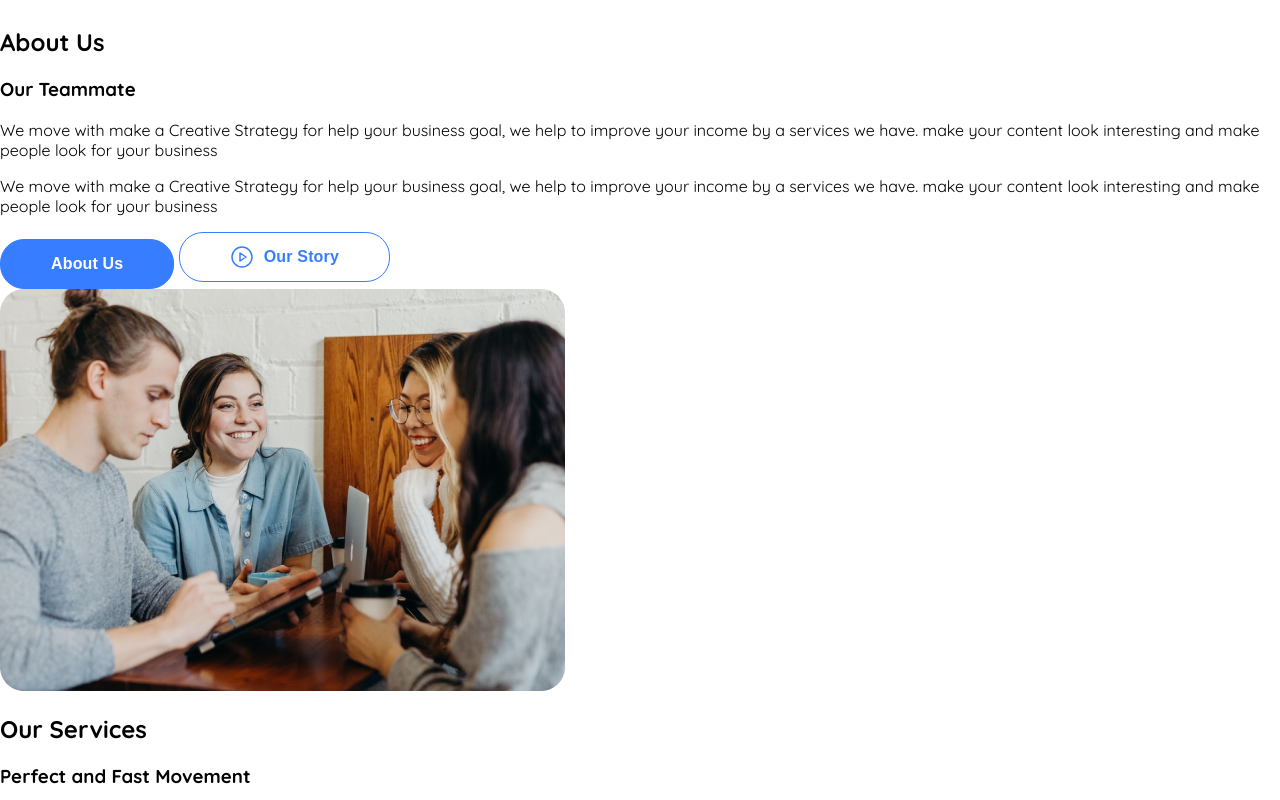
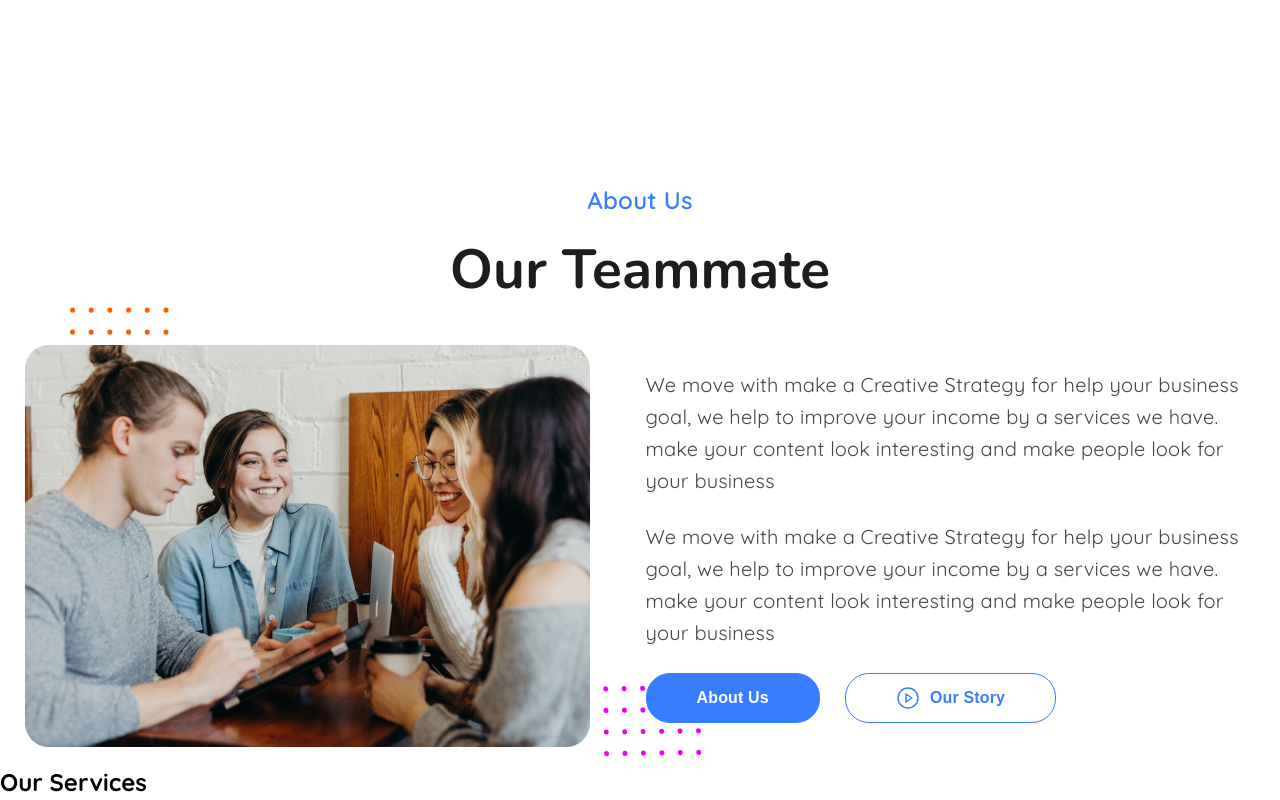
Before and after one commit to RubyVine01/creative_agency, a plain HTML site: page index.html in a window 1280 px wide. Shown: the part 1180-1980 px from the top of the page. Drawn offline with nearby package versions, Linux system fonts and the light colour scheme; files whose address does not match are found by name.

Commit message:
add style about us

```diff
--- /dev/null
+++ b/blocks/about-us/__button-plase/about-us__button-plase.css
@@ -0,0 +1,6 @@
+.about-us__button-plase {
+    display: flex;
+    column-gap: 25px;
+    justify-content: start;
+    margin: 0;
+}
--- /dev/null
+++ b/blocks/about-us/__content/about-us__content.css
@@ -0,0 +1,7 @@
+.about-us__content {
+  margin: 0;
+  display: flex;
+  flex-direction: row-reverse;
+  column-gap: 56px;
+  padding-top: 38px;
+}
--- /dev/null
+++ b/blocks/about-us/__decorate-item-points-orange/about-us__decorate-item-points-orange.css
@@ -0,0 +1,6 @@
+.about-us__decorate-item-points-orange {
+    width: 99px;
+    height: 72px;
+    left: 70px;
+    top: 300px;
+}
--- /dev/null
+++ b/blocks/about-us/__decorate-item-points-pink/about-us__decorate-item-points-pink.css
@@ -0,0 +1,6 @@
+.about-us__decorate-item-points-pink {
+    width: 99px;
+    height: 72px;
+    left: 603px;
+    bottom: -10px;
+}
--- /dev/null
+++ b/blocks/about-us/__photo/about-us__photo.css
@@ -0,0 +1,5 @@
+.about-us__photo {
+    margin: 0;
+    max-width: 565px;
+    max-height: 402px;
+}
--- /dev/null
+++ b/blocks/about-us/__subtitle/about-us__subtitle.css
@@ -0,0 +1,11 @@
+.about-us__subtitle {
+  margin: 0;
+  color: #1d1d1d;
+  font-family: "Nunito", Arial, sans-serif;
+  font-size: 55px;
+  font-style: normal;
+  font-weight: 700;
+  line-height: normal;
+  letter-spacing: 0.165px;
+  padding-top: 20px;
+}
--- /dev/null
+++ b/blocks/about-us/__text-part/about-us__text-part.css
@@ -0,0 +1,7 @@
+.about-us__text-part {
+   display: flex;
+   flex-direction: column;
+   row-gap: 24px;
+   justify-content: center;
+   max-width: 610px;
+}
--- /dev/null
+++ b/blocks/about-us/__text/about-us__text.css
@@ -0,0 +1,9 @@
+.about-us__text {
+  color: #464646;
+  font-size: 20px;
+  font-style: normal;
+  font-weight: 400;
+  line-height: 32px;
+  letter-spacing: 0.2px;
+  margin: 0;
+}
--- /dev/null
+++ b/blocks/about-us/__title/about-us__title.css
@@ -0,0 +1,9 @@
+.about-us__title {
+  color: #377dff;
+  font-size: 24px;
+  font-style: normal;
+  font-weight: 600;
+  line-height: 24px;
+  letter-spacing: 0.24px;
+  margin: 0;
+}
--- /dev/null
+++ b/blocks/about-us/about-us.css
@@ -0,0 +1,9 @@
+.about-us {
+    margin: 0 auto;
+    padding-top: 181px;
+    position: relative;
+    width: 100%;
+    display: flex;
+    align-items: center;
+    flex-direction: column;
+}
--- a/blocks/button/button.css
+++ b/blocks/button/button.css
@@ -6,7 +6,7 @@
   letter-spacing: 0.16px;
   padding: 12px 50px;
   border-radius: 24px;
-  display: inline-flex;
+  display: flex;
   align-items: center;
   gap: 10px;
   justify-content: center;
--- a/index.html
+++ b/index.html
@@ -117,33 +117,43 @@
             </div>
           </section>
           <section class="about-us">
-            <div class="about-us__decorate-item-points-orange"></div>
-            <div class="about-us__decorate-item-points-pink"></div>
+            <img
+                src="./image/points-pink.svg"
+                class="about-us__decorate-item-points-pink decorate-item-points"
+              />
+              <img
+                src="./image/points-orange.svg"
+                class="about-us__decorate-item-points-orange decorate-item-points"
+              />
             <h2 class="about-us__title">About Us</h2>
             <h3 class="about-us__subtitle">Our Teammate</h3>
+            <div class="about-us__content">
               <div class="about-us__text-part">
                 <p class="about-us__text">
                   We move with make a Creative Strategy for help your business
-                goal, we help to improve your income by a services we have. make
-                your content look interesting and make people look for your
-                business
+                  goal, we help to improve your income by a services we have.
+                  make your content look interesting and make people look for
+                  your business
                 </p>
                 <p class="about-us__text">
                   We move with make a Creative Strategy for help your business
-                goal, we help to improve your income by a services we have. make
-                your content look interesting and make people look for your
-                business
+                  goal, we help to improve your income by a services we have.
+                  make your content look interesting and make people look for
+                  your business
                 </p>
+                <div class="about-us__button-plase">
                   <button class="button button_blue">About Us</button>
                   <button class="button button_white">
                     <span class="button__play-circle"></span>Our Story
                   </button>
+                </div>
               </div>
               <img
                 src="./image/about-us__photo.png"
                 alt="photo team"
                 class="about-us__photo"
               />
+            </div>
           </section>
           <section class="our-services">
             <div class="our-services__text-part">
--- a/page/index.css
+++ b/page/index.css
@@ -28,11 +28,9 @@
 @import url(../blocks/intro-photo-team/__decorate-item-circle-red-right/intro-photo-team__decorate-item-circle-red-right.css);
 @import url(../blocks/intro-photo-team/__decorate-item-points-red/intro-photo-team__decorate-item-points-red.css);
 @import url(../blocks/intro-photo-team/__decorate-item-points-blue/intro-photo-team__decorate-item-points-blue.css);
-
-
 @import url(../blocks/intro-great-progect/intro-great-progect.css);
 @import url(../blocks/intro-great-progect/__title/intro-great-progect__title.css);
-@import url(../blocks/intro-great-progect/__star/intro-great-progect__star.css);
+
 @import url(../blocks/intro-great-progect/__count-done/intro-great-progect__count-done.css);
 @import url(../blocks/intro-great-progect/__count-done/_done/intro-great-progect__count-done_done.css);
 @import url(../blocks/intro-ceo-quote/intro-ceo-quote.css);
@@ -42,6 +40,18 @@
 @import url(../blocks/intro-ceo-quote/__name/intro-ceo-quote__name.css);
 @import url(../blocks/intro-ceo-quote/__position/intro-ceo-quote__position.css);
 @import url(../blocks/intro-ceo-quote/__quote/intro-ceo-quote__quote.css);
+@import url(../blocks/about-us/about-us.css);
+@import url(../blocks/about-us/__title/about-us__title.css);
+@import url(../blocks/about-us/__subtitle/about-us__subtitle.css);
+@import url(../blocks/about-us/__content/about-us__content.css);
+@import url(../blocks/about-us/__text-part/about-us__text-part.css);
+@import url(../blocks/about-us/__text/about-us__text.css);
+@import url(../blocks/about-us/__button-plase/about-us__button-plase.css);
+@import url(../blocks/about-us/__decorate-item-points-pink/about-us__decorate-item-points-pink.css);
+@import url(../blocks/about-us/__decorate-item-points-orange/about-us__decorate-item-points-orange.css);
+
+
+
 
 
 
```
Lines whose indentation alone changed are shown as unchanged.
